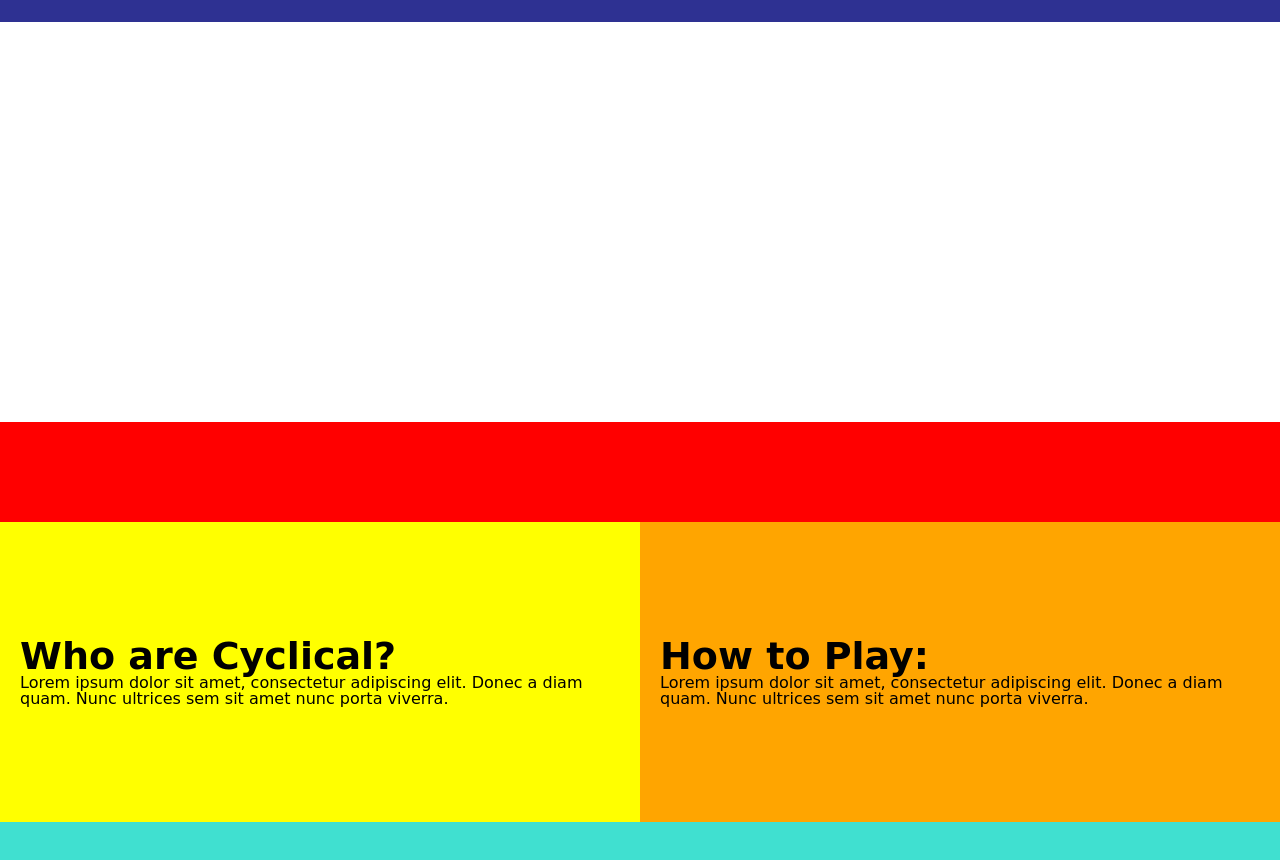
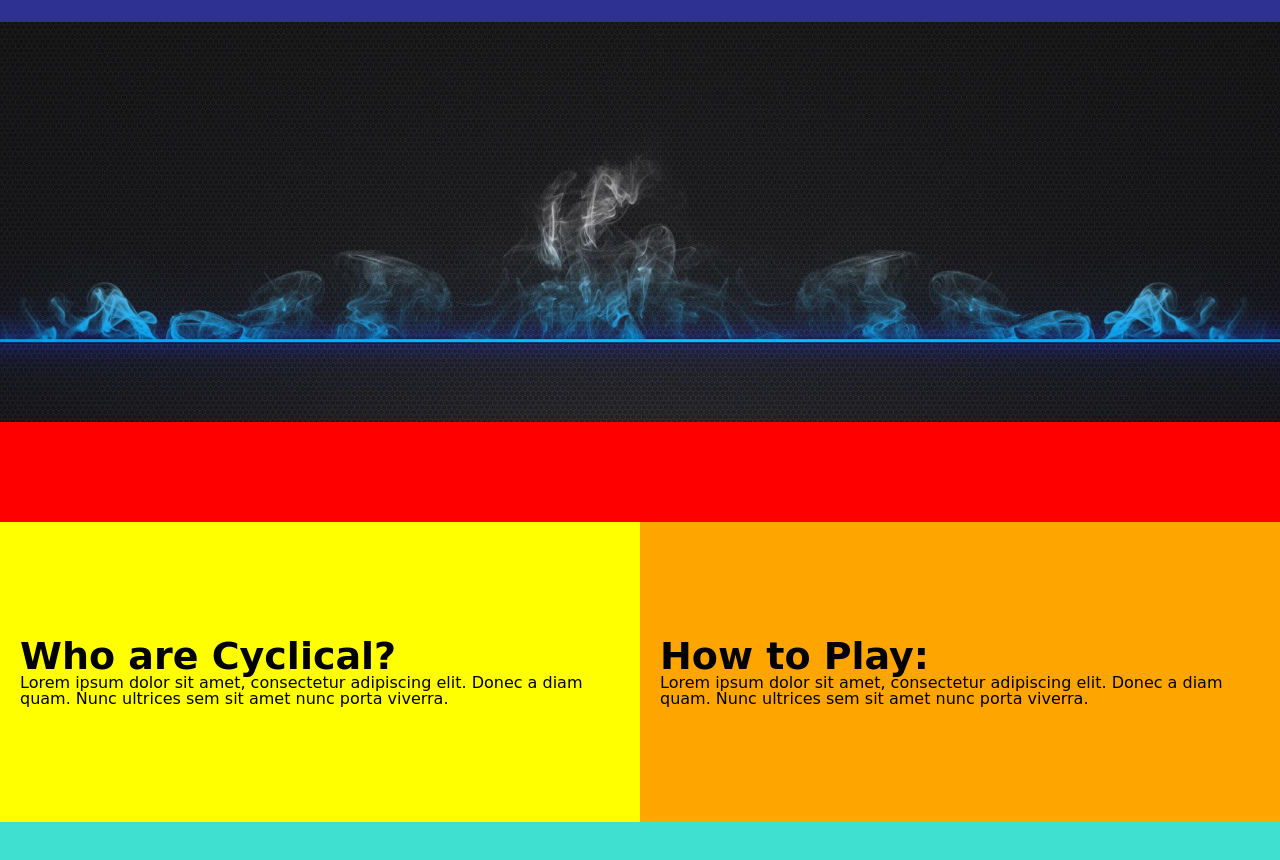
Before and after one commit to jkn600/cyclicalSite, a plain HTML site: page index.html in a window 1280 px wide. Shown: the part 78-938 px from the top of the page. Drawn offline with nearby package versions, Linux system fonts and the light colour scheme; a web font is replaced by a local one.

Commit message:
Images again

```diff
--- a/resources/css/styles.css
+++ b/resources/css/styles.css
@@ -83,7 +83,7 @@ main {
 
 .banner {
     grid-area: 1 / 1 / span 4 / -1;
-    background-image: url('./resources/images/banner.jpg');
+    background-image: url('/resources/images/banner.jpg');
     background-repeat: no-repeat;
     background-position: center;
     background-size: cover;
```
